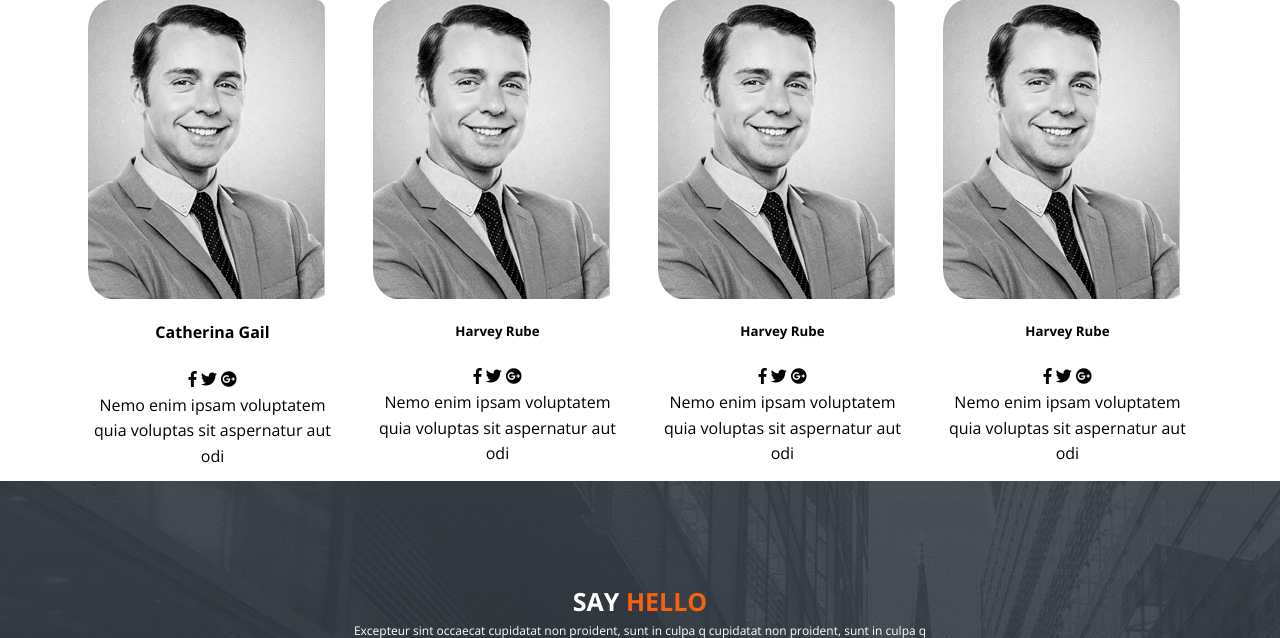
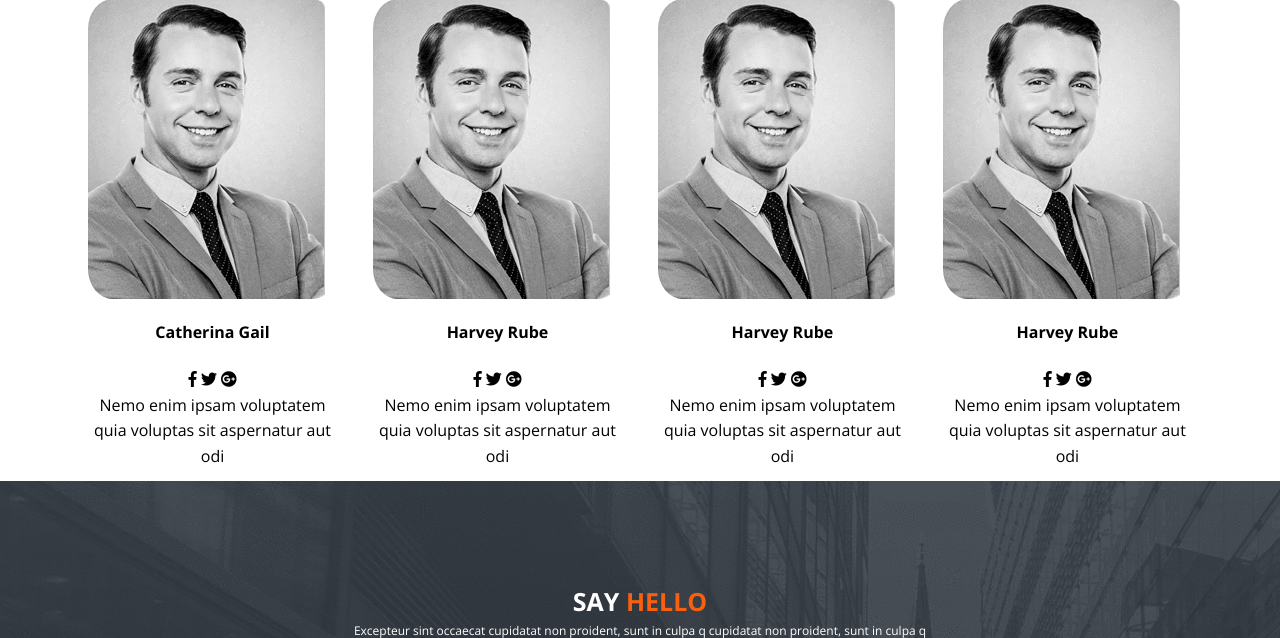
Before and after one commit to CristinaBizoi/demo_tanatos, a PHP site: page / in a window 1280 px wide. Shown: the part 3378-4016 px from the top of the page. Run offline with PHP 8.4, Linux system fonts and the light colour scheme; some libraries are stand-ins or nearby versions.

Commit message:
improved section 5

```diff
--- a/index.php
+++ b/index.php
@@ -167,7 +167,7 @@
 
                             <img src="./public/imgs/angajat1.gif">
                         </div>
-                            <h5>Harvey Rube</h5>
+                            <h4>Harvey Rube</h4>
                             <div class="retele"><i class="fab fa-facebook-f"></i> <i class="fab fa-twitter"></i> <i class="fab fa-google-plus"></i></div>
                             <p>Nemo enim ipsam voluptatem quia voluptas sit aspernatur aut odi</p>
 
@@ -176,7 +176,7 @@
                         <div  class="angajatimagine">
                             <img src="./public/imgs/angajat1.gif" class="zoom">
                         </div>
-                            <h5>Harvey Rube</h5>
+                            <h4>Harvey Rube</h4>
                             <div class="retele"><i class="fab fa-facebook-f"></i> <i class="fab fa-twitter"></i> <i class="fab fa-google-plus"></i></div>
                             <p>Nemo enim ipsam voluptatem quia voluptas sit aspernatur aut odi</p>
                     </div>
@@ -184,7 +184,7 @@
                         <div  class="angajatimagine">
                             <img src="./public/imgs/angajat1.gif">
                         </div>
-                            <h5>Harvey Rube</h5>
+                            <h4>Harvey Rube</h4>
                             <div class="retele"><i class="fab fa-facebook-f"></i> <i class="fab fa-twitter"></i> <i class="fab fa-google-plus"></i></div>
                             <p>Nemo enim ipsam voluptatem quia voluptas sit aspernatur aut odi</p>
                     </div>
--- a/public/css/style.css
+++ b/public/css/style.css
@@ -369,16 +369,17 @@ section>a{
     text-align: center;
 }
 .angajat:hover .angajatimagine img{
-    -webkit-transform: scale(1.1);
-	transform: scale(1.1);
+    /* -webkit-transform: scale(1.1);
+	transform: scale(1.1); */
 }
 .angajat:hover .angajatimagine img::after{
     content:"";
     background-color: orange;
-    height: 30px;
-    width: 100%;
+    /* height: 30px;
+    width: 100%; */
 
 }
+/*
 .angajat:hover .angajatimagine{
     width: 100%;
     position: relative;
@@ -386,6 +387,7 @@ section>a{
     overflow: hidden;
     height: 330px;
 }
+*/
 .section-6{
     background-image: url("../imgs/formularbackground.gif");
     background-size: cover;
@@ -462,6 +464,9 @@ footer{
     .col-20{
         width: 45%;
     }
+    .col-25{
+        width: 48%;
+    }
  }
 @media only screen and (max-width: 599px) {
     .container, .logo, .meniu, .butonstanga, .butondreapta, .col-20, .col-25, .col-30, .subscribe,.section-6-items, .hireus, .col-50, input[type="email"]{
```
